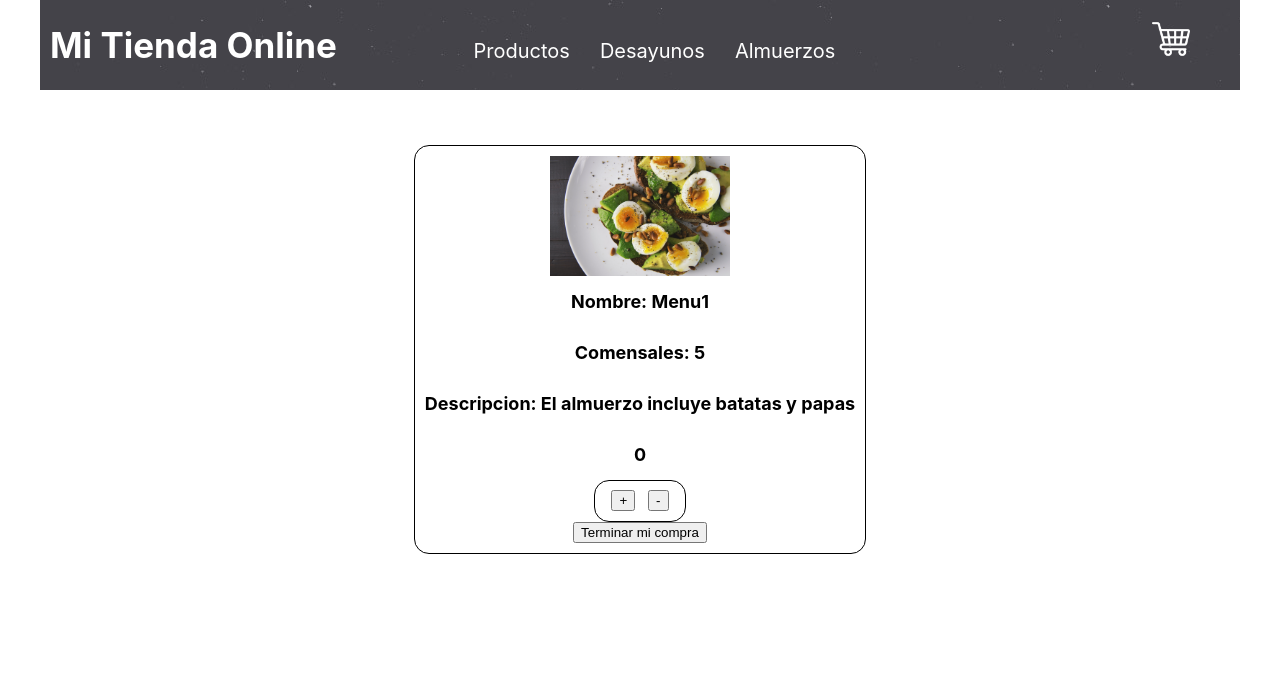
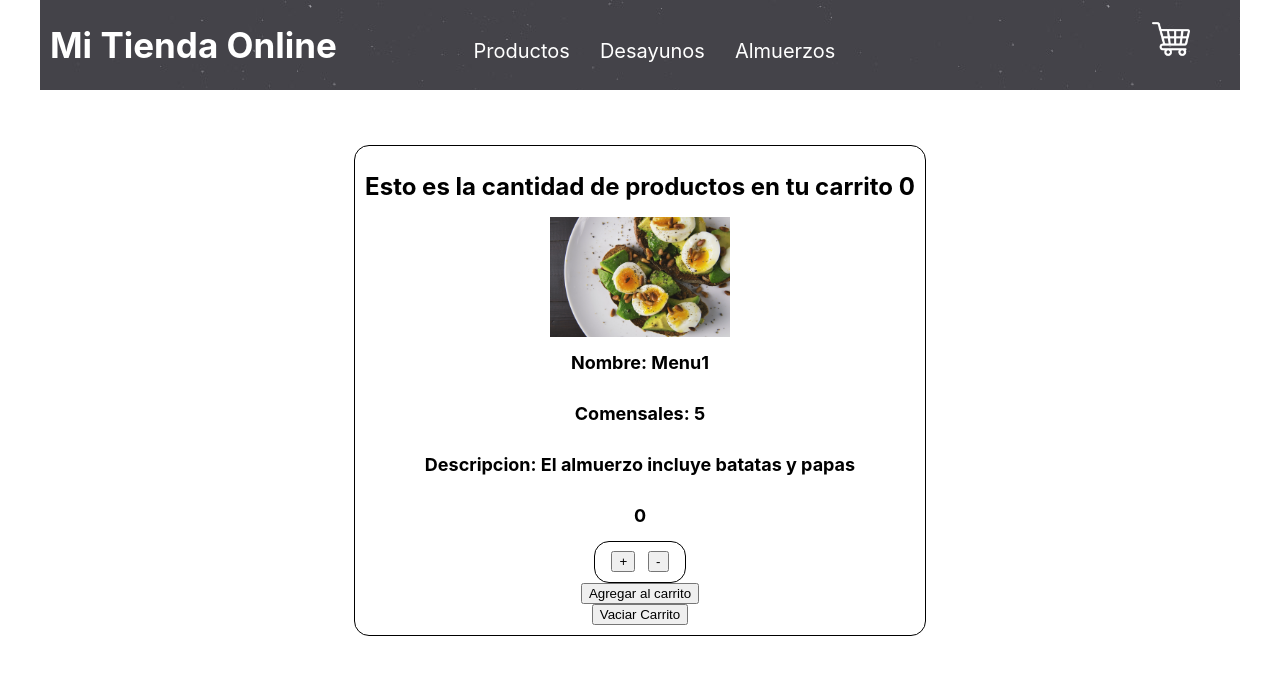
Before and after one commit to nicolagou/tienda-catering, a React (Create React App) app: page /item/1 in a window 1280 px wide. Shown: the top 674 px of the page. Built offline with nearby package versions, Linux system fonts and the light colour scheme.

Commit message:
agregado Boton agregar al carrito y vaciar carrito

```diff
--- a/src/components/ItemDetail/ItemDetail.js
+++ b/src/components/ItemDetail/ItemDetail.js
@@ -1,21 +1,27 @@
 
-import { useState } from "react"
-import { Link } from "react-router-dom";
+import { useState, useContext } from "react"
+// import { Link } from "react-router-dom";
+import { cartContext } from "../../context/CartProvider";
 import ItemCount from '../ItemCount/ItemCount';
 
 const ItemDetail = ({producto}) => {
   const [contador, setContador] = useState(0);
+  const {cart, addToCart, clear} = useContext(cartContext);
+  console.log(cart);
+
   return (
     <div className="card">
+      <h1>Esto es la cantidad de productos en tu carrito {cart.length}</h1>
       <img alt={producto.nombre} src={producto.imagen}/>
       <h2>Nombre: {producto.nombre}</h2>
       <h2>Comensales: {producto.comensales}</h2>
       <h2>Descripcion: {producto.descripcion}</h2>
       <h2>{contador}</h2>
       <ItemCount setContador={setContador}/>
-      <Link to="/cart">
-      <button>Terminar mi compra</button>
-      </Link>
+      {/* <Link to="/cart"> */}
+      <button onClick={() => addToCart(producto,contador)}>Agregar al carrito</button>
+      {/* </Link> */}
+      <button onClick={() => clear()}>Vaciar Carrito</button>
 
     </div>
   );
--- /dev/null
+++ b/src/context/CartProvider.js
@@ -0,0 +1,27 @@
+import { createContext, useState } from "react";
+
+export const cartContext = createContext([]);
+
+
+const CartProvider = ({ children }) => {
+
+    const [cart, setCart] = useState([]);
+
+    const addToCart = (product, quantity) => {
+        setCart([...cart, { ...product, quantity }]);
+    };
+
+    // const removeItem =
+
+    const clear = ()=>{
+        setCart([]);
+    };
+
+    return (
+        <cartContext.Provider value={{ cart, addToCart, clear }}>
+            {children}
+        </cartContext.Provider>
+    )
+};
+
+export default CartProvider;
```
Also changed, not shown: src/App.js (+7 -2 lines).
